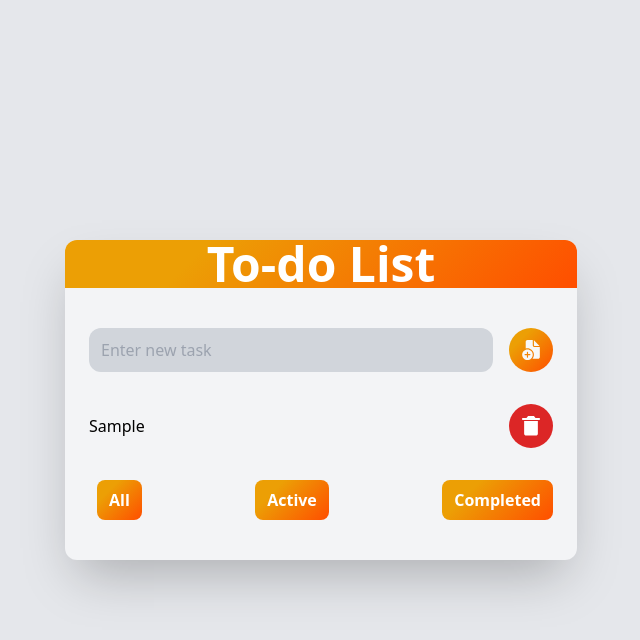
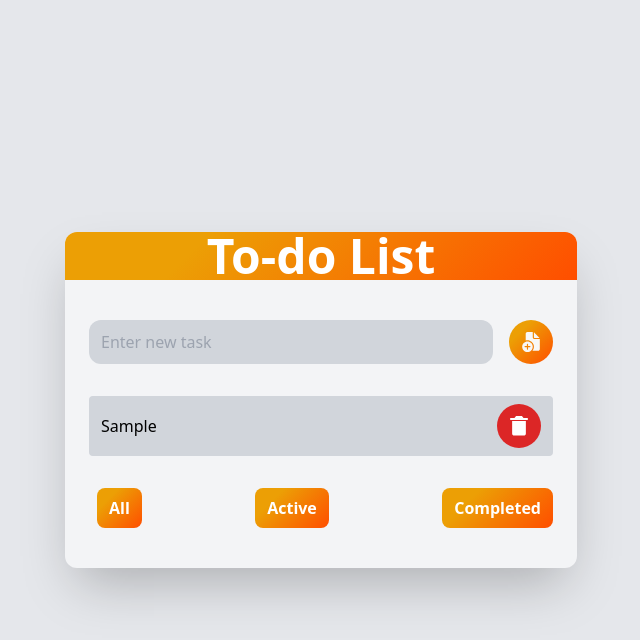
Before and after one commit to Xiumin-Lin/todo-list, a React (Create React App) app: page / in a window 1280 px wide. Both pictures are taken after typing "Sample" into the empty fields and a click on the button 850 px from the left and 388 px from the top of the page. Shown: the top 640 px of the page, without its empty margins (319-959 px from the left). Built offline with nearby package versions, Linux system fonts and the light colour scheme.

Commit message:
fix: remove useless div and add return todolist

```diff
--- a/src/components/TodoList.js
+++ b/src/components/TodoList.js
@@ -1,18 +1,31 @@
-import React from "react";
+import React, { useContext } from "react";
 import PropTypes from "prop-types";
 import TodoBis from "./TodoBis";
 import RemoveTodo from "../containers/RemoveTodo";
+import ThemeContext from "../contexts/ThemeContext";
 
-const TodoList = ({ todos, toggleTodo }) => (
+const TodoList = ({ todos, toggleTodo }) => {
+  const { theme } = useContext(ThemeContext);
+
+  return (
     <ul>
       {todos.map((todo) => (
-      <div className={"flex mb-4 items-center"}>
-        <TodoBis key={todo.id} {...todo} onClick={() => toggleTodo(todo.id)} />
+        <div
+          className={`flex rounded px-3 py-2 mb-4 items-center ${
+            theme === "dark" ? "bg-gray-800" : "bg-gray-300"
+          }`}
+        >
+          <TodoBis
+            key={todo.id}
+            {...todo}
+            onClick={() => toggleTodo(todo.id)}
+          />
           <RemoveTodo id={todo.id} />
         </div>
       ))}
     </ul>
   );
+};
 
 TodoList.propTypes = {
   todos: PropTypes.arrayOf(
--- a/src/containers/RemoveTodo.js
+++ b/src/containers/RemoveTodo.js
@@ -4,7 +4,6 @@ import { deleteTodo } from "../actions";
 
 const RemoveTodo = ({ id, dispatch }) => {
   return (
-    <div>
     <button
       className={
         "p-3 focus:outline-none rounded-full font-bold text-white bg-red-600"
@@ -28,7 +27,6 @@ const RemoveTodo = ({ id, dispatch }) => {
         />
       </svg>
     </button>
-    </div>
   );
 };
 
```
Lines whose indentation alone changed are shown as unchanged.
